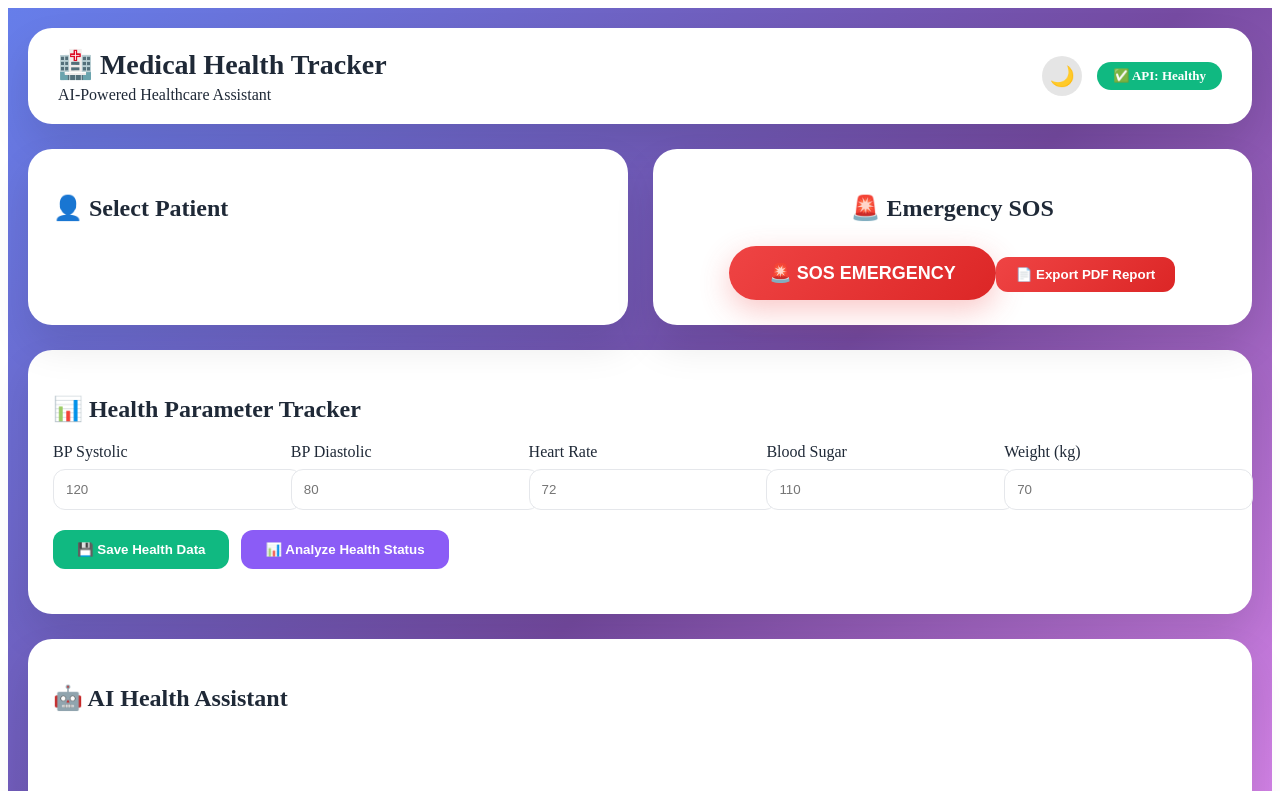
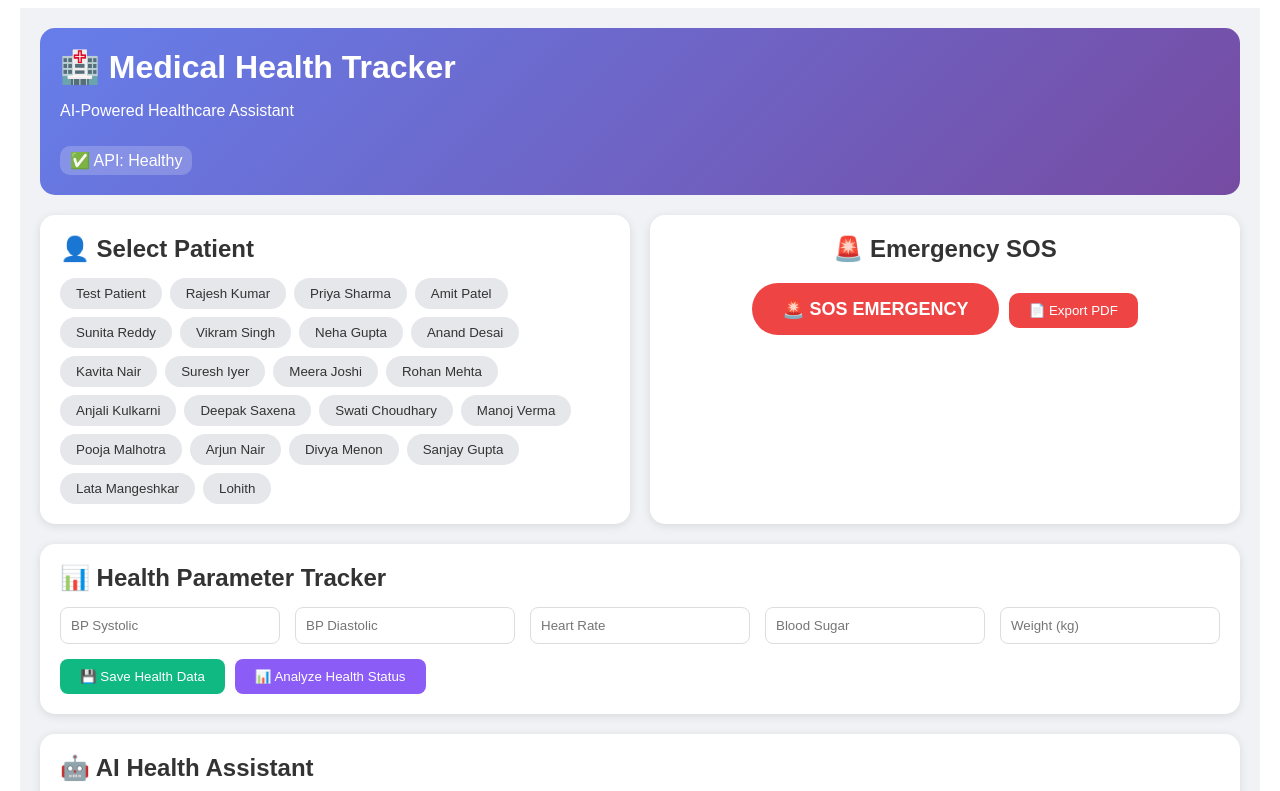
Before and after one commit to Sandeepsrinivasan-14/Health-Reminder-Tracker, a React (Vite) app in the folder frontend/: page / in a window 1280 px wide. Shown: the top 791 px of the page. Built offline with nearby package versions, Linux system fonts and the light colour scheme; no server answers.

Commit message:
HARDCODED USERS - 22 patients visible immediately

```diff
--- a/frontend/src/App.jsx
+++ b/frontend/src/App.jsx
@@ -1,71 +1,42 @@
-import React, { useState, useEffect } from 'react';
+import React, { useState } from 'react';
+
+// HARDCODED USERS - Guaranteed to show immediately
+const USERS = [
+  { id: 1, name: "Test Patient" },
+  { id: 2, name: "Rajesh Kumar" },
+  { id: 3, name: "Priya Sharma" },
+  { id: 4, name: "Amit Patel" },
+  { id: 5, name: "Sunita Reddy" },
+  { id: 6, name: "Vikram Singh" },
+  { id: 7, name: "Neha Gupta" },
+  { id: 8, name: "Anand Desai" },
+  { id: 9, name: "Kavita Nair" },
+  { id: 10, name: "Suresh Iyer" },
+  { id: 11, name: "Meera Joshi" },
+  { id: 12, name: "Rohan Mehta" },
+  { id: 13, name: "Anjali Kulkarni" },
+  { id: 14, name: "Deepak Saxena" },
+  { id: 15, name: "Swati Choudhary" },
+  { id: 16, name: "Manoj Verma" },
+  { id: 17, name: "Pooja Malhotra" },
+  { id: 18, name: "Arjun Nair" },
+  { id: 19, name: "Divya Menon" },
+  { id: 20, name: "Sanjay Gupta" },
+  { id: 21, name: "Lata Mangeshkar" },
+  { id: 22, name: "Lohith" }
+];
 
 function App() {
   const [selectedUser, setSelectedUser] = useState(null);
-  const [users, setUsers] = useState([]);
-  const [loading, setLoading] = useState(true);
-  const [isDarkMode, setIsDarkMode] = useState(false);
   const [healthData, setHealthData] = useState({ bp_systolic: '', bp_diastolic: '', heart_rate: '', blood_sugar: '', weight: '' });
-  const [riskResult, setRiskResult] = useState(null);
   const [chatMessages, setChatMessages] = useState([]);
   const [aiQuestion, setAiQuestion] = useState('');
   const [isLoading, setIsLoading] = useState(false);
-  const [healthRecords, setHealthRecords] = useState([]);
+  const [riskResult, setRiskResult] = useState(null);
   const [healthTips, setHealthTips] = useState([]);
   const [showTips, setShowTips] = useState(false);
 
   const API_URL = 'https://health-reminder-tracker.onrender.com';
-
-  // Load users on startup
-  useEffect(() => {
-    loadUsers();
-    const savedTheme = localStorage.getItem('theme');
-    if (savedTheme === 'dark') {
-      setIsDarkMode(true);
-      document.body.style.background = '#0f172a';
-    }
-  }, []);
-
-  // Load health records when user changes
-  useEffect(() => {
-    if (selectedUser) {
-      loadHealthRecords();
-    }
-  }, [selectedUser]);
-
-  const loadUsers = async () => {
-    setLoading(true);
-    try {
-      const response = await fetch(`${API_URL}/users`);
-      const data = await response.json();
-      console.log("Users loaded:", data);
-      setUsers(data);
-    } catch (error) {
-      console.error("Failed to load users:", error);
-    } finally {
-      setLoading(false);
-    }
-  };
-
-  const loadHealthRecords = async () => {
-    try {
-      const response = await fetch(`${API_URL}/health-data/user/${selectedUser.id}`);
-      const data = await response.json();
-      setHealthRecords(data);
-      if (data && data.length > 0) {
-        const latest = data[0];
-        setHealthData({
-          bp_systolic: latest.bp_systolic || '',
-          bp_diastolic: latest.bp_diastolic || '',
-          heart_rate: latest.heart_rate || '',
-          blood_sugar: latest.blood_sugar || '',
-          weight: latest.weight || ''
-        });
-      }
-    } catch (error) {
-      console.error("Failed to load health records:", error);
-    }
-  };
 
   const saveHealthData = async () => {
     if (!selectedUser) { alert('Select a user first'); return; }
@@ -83,7 +54,6 @@ function App() {
       body: JSON.stringify(data)
     });
     alert('Health data saved!');
-    loadHealthRecords();
   };
 
   const analyzeRisk = async () => {
@@ -97,12 +67,12 @@ function App() {
         weight: parseFloat(healthData.weight) || 70
       }
     };
-    const response = await fetch(`${API_URL}/api/ai/health-risk`, {
+    const res = await fetch(`${API_URL}/api/ai/health-risk`, {
       method: 'POST',
       headers: { 'Content-Type': 'application/json' },
       body: JSON.stringify(riskBody)
     });
-    const data = await response.json();
+    const data = await res.json();
     setRiskResult(data);
   };
 
@@ -110,172 +80,136 @@ function App() {
     if (!selectedUser) { alert('Select a user first'); return; }
     if (!aiQuestion.trim()) return;
 
-    const userMessage = aiQuestion;
-    setChatMessages(prev => [...prev, { role: 'user', content: userMessage }]);
-    setAiQuestion('');
+    setChatMessages(prev => [...prev, { role: 'user', content: aiQuestion }]);
     setIsLoading(true);
 
-    try {
-      const response = await fetch(`${API_URL}/api/ai/chat`, {
+    const res = await fetch(`${API_URL}/api/ai/chat`, {
       method: 'POST',
       headers: { 'Content-Type': 'application/json' },
-        body: JSON.stringify({ query: userMessage, health_data: null, session_id: selectedUser.id.toString() })
+      body: JSON.stringify({ query: aiQuestion, health_data: null, session_id: selectedUser.id.toString() })
     });
-      const data = await response.json();
+    const data = await res.json();
     setChatMessages(prev => [...prev, { role: 'assistant', content: data.response }]);
-    } catch (err) {
-      setChatMessages(prev => [...prev, { role: 'assistant', content: 'Sorry, please try again.' }]);
-    } finally {
+    setAiQuestion('');
     setIsLoading(false);
-    }
   };
 
   const loadHealthTips = async () => {
-    if (!selectedUser) { alert('Select a user first'); return; }
-    try {
-      const response = await fetch(`${API_URL}/health-tips`);
-      const data = await response.json();
+    const res = await fetch(`${API_URL}/health-tips`);
+    const data = await res.json();
     setHealthTips(data);
     setShowTips(true);
-    } catch (error) {
-      setHealthTips(['Unable to load tips']);
-      setShowTips(true);
-    }
   };
 
   const sendSOS = async () => {
-    try {
     await fetch(`${API_URL}/sos`, { method: 'POST' });
-      alert('🚨 SOS Alert Sent! Caregiver notified.');
-    } catch (err) {
-      alert('❌ Failed to send SOS');
-    }
+    alert('🚨 SOS Alert Sent!');
   };
 
   const exportPDF = () => {
-    if (!selectedUser) { alert('Select a user first'); return; }
+    if (!selectedUser) return;
     window.open(`${API_URL}/export-pdf/${selectedUser.id}`, '_blank');
   };
 
-  const toggleTheme = () => {
-    const newTheme = !isDarkMode;
-    setIsDarkMode(newTheme);
-    localStorage.setItem('theme', newTheme ? 'dark' : 'light');
-    document.body.style.background = newTheme ? '#0f172a' : '#f0f2f5';
-  };
+  return (
+    <div style={{ maxWidth: '1200px', margin: '0 auto', padding: '20px', fontFamily: 'Arial', background: '#f0f2f5', minHeight: '100vh' }}>
+      <div style={{ background: 'linear-gradient(135deg, #667eea, #764ba2)', borderRadius: '15px', padding: '20px', marginBottom: '20px', color: 'white' }}>
+        <h1 style={{ margin: 0 }}>🏥 Medical Health Tracker</h1>
+        <p>AI-Powered Healthcare Assistant</p>
+        <div style={{ marginTop: '10px', background: 'rgba(255,255,255,0.2)', padding: '5px 10px', borderRadius: '10px', display: 'inline-block' }}>✅ API: Healthy</div>
+      </div>
 
-  const cardBg = isDarkMode ? '#1e293b' : '#ffffff';
-  const textColor = isDarkMode ? '#f1f5f9' : '#1f2937';
-  const borderColor = isDarkMode ? '#334155' : '#e5e7eb';
-  const inputBg = isDarkMode ? '#334155' : '#ffffff';
+      <div style={{ display: 'grid', gridTemplateColumns: '1fr 1fr', gap: '20px', marginBottom: '20px' }}>
 
-  return React.createElement('div', { style: { minHeight: '100vh', background: 'linear-gradient(135deg, #667eea 0%, #764ba2 50%, #f093fb 100%)', padding: '20px' } },
-    React.createElement('div', { style: { maxWidth: '1400px', margin: '0 auto' } },
+        {/* User Selection - NOW WITH HARDCODED USERS */}
+        <div style={{ background: 'white', borderRadius: '15px', padding: '20px', boxShadow: '0 2px 10px rgba(0,0,0,0.1)' }}>
+          <h2 style={{ margin: '0 0 15px', color: '#333' }}>👤 Select Patient</h2>
+          <div style={{ display: 'flex', flexWrap: 'wrap', gap: '8px', maxHeight: '300px', overflowY: 'auto' }}>
+            {USERS.map(user => (
+              <button
+                key={user.id}
+                onClick={() => setSelectedUser(user)}
+                style={{
+                  padding: '8px 16px',
+                  background: selectedUser?.id === user.id ? '#667eea' : '#e5e7eb',
+                  color: selectedUser?.id === user.id ? 'white' : '#333',
+                  border: 'none',
+                  borderRadius: '20px',
+                  cursor: 'pointer'
+                }}
+              >
+                {user.name}
+              </button>
+            ))}
+          </div>
+          {selectedUser && <p style={{ marginTop: '10px', color: '#10b981' }}>✅ Selected: {selectedUser.name}</p>}
+        </div>
 
-      React.createElement('div', { style: { background: cardBg, borderRadius: '24px', padding: '20px 30px', marginBottom: '25px', display: 'flex', justifyContent: 'space-between', alignItems: 'center', boxShadow: '0 20px 40px rgba(0,0,0,0.1)' } },
-        React.createElement('div', null,
-          React.createElement('h1', { style: { margin: 0, fontSize: '28px', color: textColor } }, '🏥 Medical Health Tracker'),
-          React.createElement('p', { style: { margin: '5px 0 0', color: textColor } }, 'AI-Powered Healthcare Assistant')
-        ),
-        React.createElement('div', { style: { display: 'flex', gap: '15px', alignItems: 'center' } },
-          React.createElement('button', { onClick: toggleTheme, style: { background: 'rgba(0,0,0,0.1)', border: 'none', borderRadius: '50%', width: '40px', height: '40px', fontSize: '20px', cursor: 'pointer', color: textColor } }, isDarkMode ? '☀️' : '🌙'),
-          React.createElement('div', { style: { background: '#10b981', padding: '6px 16px', borderRadius: '50px', color: 'white', fontSize: '13px', fontWeight: '600' } }, '✅ API: Healthy')
-        )
-      ),
+        {/* SOS Card */}
+        <div style={{ background: 'white', borderRadius: '15px', padding: '20px', textAlign: 'center', boxShadow: '0 2px 10px rgba(0,0,0,0.1)' }}>
+          <h2 style={{ margin: '0 0 15px', color: '#333' }}>🚨 Emergency SOS</h2>
+          <button onClick={sendSOS} style={{ background: '#ef4444', color: 'white', padding: '15px 30px', fontSize: '18px', fontWeight: 'bold', border: 'none', borderRadius: '50px', cursor: 'pointer' }}>🚨 SOS EMERGENCY</button>
+          <button onClick={exportPDF} style={{ marginTop: '15px', padding: '10px 20px', background: '#ef4444', color: 'white', border: 'none', borderRadius: '10px', cursor: 'pointer', marginLeft: '10px' }}>📄 Export PDF</button>
+        </div>
+      </div>
 
-      React.createElement('div', { style: { display: 'grid', gridTemplateColumns: '1fr 1fr', gap: '25px', marginBottom: '25px' } },
+      {/* Health Parameters */}
+      <div style={{ background: 'white', borderRadius: '15px', padding: '20px', marginBottom: '20px', boxShadow: '0 2px 10px rgba(0,0,0,0.1)' }}>
+        <h2 style={{ margin: '0 0 15px', color: '#333' }}>📊 Health Parameter Tracker</h2>
+        <div style={{ display: 'grid', gridTemplateColumns: 'repeat(5, 1fr)', gap: '15px', marginBottom: '15px' }}>
+          <input type="number" placeholder="BP Systolic" value={healthData.bp_systolic} onChange={(e) => setHealthData({...healthData, bp_systolic: e.target.value})} style={{ padding: '10px', border: '1px solid #ddd', borderRadius: '8px' }} />
+          <input type="number" placeholder="BP Diastolic" value={healthData.bp_diastolic} onChange={(e) => setHealthData({...healthData, bp_diastolic: e.target.value})} style={{ padding: '10px', border: '1px solid #ddd', borderRadius: '8px' }} />
+          <input type="number" placeholder="Heart Rate" value={healthData.heart_rate} onChange={(e) => setHealthData({...healthData, heart_rate: e.target.value})} style={{ padding: '10px', border: '1px solid #ddd', borderRadius: '8px' }} />
+          <input type="number" placeholder="Blood Sugar" value={healthData.blood_sugar} onChange={(e) => setHealthData({...healthData, blood_sugar: e.target.value})} style={{ padding: '10px', border: '1px solid #ddd', borderRadius: '8px' }} />
+          <input type="number" placeholder="Weight (kg)" value={healthData.weight} onChange={(e) => setHealthData({...healthData, weight: e.target.value})} style={{ padding: '10px', border: '1px solid #ddd', borderRadius: '8px' }} />
+        </div>
+        <div style={{ display: 'flex', gap: '10px' }}>
+          <button onClick={saveHealthData} style={{ padding: '10px 20px', background: '#10b981', color: 'white', border: 'none', borderRadius: '8px', cursor: 'pointer' }}>💾 Save Health Data</button>
+          <button onClick={analyzeRisk} style={{ padding: '10px 20px', background: '#8b5cf6', color: 'white', border: 'none', borderRadius: '8px', cursor: 'pointer' }}>📊 Analyze Health Status</button>
+        </div>
 
-        React.createElement('div', { style: { background: cardBg, borderRadius: '24px', padding: '25px', boxShadow: '0 20px 40px rgba(0,0,0,0.1)' } },
-          React.createElement('h2', { style: { color: textColor, marginBottom: '20px' } }, '👤 Select Patient'),
-          loading ? React.createElement('div', { style: { textAlign: 'center', padding: '20px', color: textColor } }, 'Loading patients...') :
-            React.createElement('div', { style: { display: 'flex', flexWrap: 'wrap', gap: '10px', maxHeight: '300px', overflowY: 'auto' } },
-              users.map(user => React.createElement('button', { key: user.id, onClick: () => setSelectedUser(user), style: { padding: '8px 18px', background: selectedUser?.id === user.id ? 'linear-gradient(135deg, #667eea, #764ba2)' : isDarkMode ? '#334155' : '#f3f4f6', color: selectedUser?.id === user.id ? 'white' : textColor, border: 'none', borderRadius: '50px', cursor: 'pointer', fontSize: '13px', margin: '4px' } }, user.name))
-            ),
-          selectedUser && React.createElement('div', { style: { marginTop: '15px', padding: '12px', background: 'rgba(16,185,129,0.1)', borderRadius: '12px' } },
-            React.createElement('span', { style: { color: '#059669', fontWeight: '600' } }, '✅ Selected: ', selectedUser.name)
-          )
-        ),
+        {riskResult && (
+          <div style={{ marginTop: '15px', padding: '15px', background: riskResult.risk_level === 'HIGH' ? '#fee2e2' : '#d1fae5', borderRadius: '8px' }}>
+            <h4>Risk Level: {riskResult.risk_level}</h4>
+            <p><strong>Issues:</strong> {riskResult.risks?.join(', ') || 'None'}</p>
+            <p><strong>Recommendations:</strong> {riskResult.recommendations?.join('; ') || 'Continue monitoring'}</p>
+          </div>
+        )}
+      </div>
 
-        React.createElement('div', { style: { background: cardBg, borderRadius: '24px', padding: '25px', boxShadow: '0 20px 40px rgba(0,0,0,0.1)', textAlign: 'center' } },
-          React.createElement('h2', { style: { color: textColor, marginBottom: '20px' } }, '🚨 Emergency SOS'),
-          React.createElement('button', { onClick: sendSOS, style: { background: 'linear-gradient(135deg, #ef4444, #dc2626)', color: 'white', padding: '16px 40px', fontSize: '18px', fontWeight: 'bold', border: 'none', borderRadius: '50px', cursor: 'pointer', boxShadow: '0 10px 30px rgba(239,68,68,0.3)' } }, '🚨 SOS EMERGENCY'),
-          React.createElement('button', { onClick: exportPDF, style: { marginTop: '15px', padding: '10px 20px', background: 'linear-gradient(135deg, #ef4444, #dc2626)', color: 'white', border: 'none', borderRadius: '12px', cursor: 'pointer', fontWeight: '600' } }, '📄 Export PDF Report')
-        )
-      ),
+      {/* AI Chat */}
+      <div style={{ background: 'white', borderRadius: '15px', padding: '20px', marginBottom: '20px', boxShadow: '0 2px 10px rgba(0,0,0,0.1)' }}>
+        <h2 style={{ margin: '0 0 15px', color: '#333' }}>🤖 AI Health Assistant</h2>
+        {selectedUser ? (
+          <>
+            <div style={{ height: '250px', overflowY: 'auto', border: '1px solid #ddd', borderRadius: '8px', padding: '10px', marginBottom: '10px', background: '#f9fafb' }}>
+              {chatMessages.length === 0 && <p style={{ textAlign: 'center', color: '#999' }}>Ask me about {selectedUser.name}'s health!</p>}
+              {chatMessages.map((msg, i) => (
+                <div key={i} style={{ marginBottom: '8px', textAlign: msg.role === 'user' ? 'right' : 'left' }}>
+                  <span style={{ display: 'inline-block', padding: '8px 12px', borderRadius: '12px', background: msg.role === 'user' ? '#667eea' : '#e5e7eb', color: msg.role === 'user' ? 'white' : '#333' }}>
+                    <strong>{msg.role === 'user' ? 'You' : 'AI'}:</strong> {msg.content}
+                  </span>
+                </div>
+              ))}
+              {isLoading && <p style={{ color: '#999' }}>AI is thinking...</p>}
+            </div>
+            <div style={{ display: 'flex', gap: '10px' }}>
+              <input type="text" placeholder="Ask about health..." value={aiQuestion} onChange={(e) => setAiQuestion(e.target.value)} onKeyPress={(e) => e.key === 'Enter' && askAI()} style={{ flex: 1, padding: '10px', border: '1px solid #ddd', borderRadius: '8px' }} />
+              <button onClick={askAI} disabled={isLoading} style={{ padding: '10px 20px', background: '#667eea', color: 'white', border: 'none', borderRadius: '8px', cursor: 'pointer' }}>Send</button>
+            </div>
+          </>
+        ) : <p style={{ textAlign: 'center', padding: '40px', color: '#999' }}>👤 Please select a patient first</p>}
+      </div>
 
-      React.createElement('div', { style: { background: cardBg, borderRadius: '24px', padding: '25px', boxShadow: '0 20px 40px rgba(0,0,0,0.1)', marginBottom: '25px' } },
-        React.createElement('h2', { style: { color: textColor, marginBottom: '20px' } }, '📊 Health Parameter Tracker'),
-        React.createElement('div', { style: { display: 'grid', gridTemplateColumns: 'repeat(5, 1fr)', gap: '15px', marginBottom: '20px' } },
-          [
-            { label: 'BP Systolic', key: 'bp_systolic', placeholder: '120' },
-            { label: 'BP Diastolic', key: 'bp_diastolic', placeholder: '80' },
-            { label: 'Heart Rate', key: 'heart_rate', placeholder: '72' },
-            { label: 'Blood Sugar', key: 'blood_sugar', placeholder: '110' },
-            { label: 'Weight (kg)', key: 'weight', placeholder: '70' }
-          ].map(field => React.createElement('div', { key: field.key },
-            React.createElement('label', { style: { display: 'block', marginBottom: '8px', color: textColor, fontWeight: '500' } }, field.label),
-            React.createElement('input', { type: 'number', placeholder: field.placeholder, value: healthData[field.key], onChange: (e) => setHealthData({...healthData, [field.key]: e.target.value}), style: { width: '100%', padding: '12px', border: `1px solid ${borderColor}`, borderRadius: '12px', background: inputBg, color: textColor } })
-          ))
-        ),
-        React.createElement('div', { style: { display: 'flex', gap: '12px', marginBottom: '20px' } },
-          React.createElement('button', { onClick: saveHealthData, style: { padding: '12px 24px', background: '#10b981', color: 'white', border: 'none', borderRadius: '12px', cursor: 'pointer', fontWeight: '600' } }, '💾 Save Health Data'),
-          React.createElement('button', { onClick: analyzeRisk, style: { padding: '12px 24px', background: '#8b5cf6', color: 'white', border: 'none', borderRadius: '12px', cursor: 'pointer', fontWeight: '600' } }, '📊 Analyze Health Status')
-        ),
-
-        riskResult && React.createElement('div', { style: { marginTop: '15px', padding: '18px', borderRadius: '16px', background: riskResult.risk_level === 'HIGH' ? 'rgba(239,68,68,0.1)' : 'rgba(16,185,129,0.1)' } },
-          React.createElement('h4', { style: { margin: 0, color: riskResult.risk_level === 'HIGH' ? '#dc2626' : '#059669' } }, 'Risk Level: ', riskResult.risk_level),
-          React.createElement('p', { style: { margin: '8px 0', color: textColor } }, React.createElement('strong', null, 'Issues: '), riskResult.risks?.join(', ') || 'None'),
-          React.createElement('p', { style: { margin: 0, color: textColor } }, React.createElement('strong', null, 'Recommendations: '), riskResult.recommendations?.join('; ') || 'Continue monitoring')
-        ),
-
-        healthRecords.length > 0 && React.createElement('div', { style: { marginTop: '20px' } },
-          React.createElement('h3', { style: { color: textColor, marginBottom: '10px' } }, '📋 Recent Health Records'),
-          React.createElement('div', { style: { overflowX: 'auto' } },
-            React.createElement('table', { style: { width: '100%', borderCollapse: 'collapse' } },
-              React.createElement('thead', null,
-                React.createElement('tr', { style: { background: isDarkMode ? '#334155' : '#f3f4f6' } },
-                  ['Date', 'BP', 'HR', 'Sugar', 'Weight'].map(h => React.createElement('th', { key: h, style: { padding: '10px', textAlign: 'left', color: textColor } }, h))
-                )
-              ),
-              React.createElement('tbody', null,
-                healthRecords.slice(0, 5).map((r, i) => React.createElement('tr', { key: i, style: { borderBottom: `1px solid ${borderColor}` } },
-                  React.createElement('td', { style: { padding: '8px', color: textColor } }, new Date(r.recorded_at).toLocaleDateString()),
-                  React.createElement('td', { style: { padding: '8px', color: textColor } }, `${r.bp_systolic}/${r.bp_diastolic}`),
-                  React.createElement('td', { style: { padding: '8px', color: textColor } }, r.heart_rate),
-                  React.createElement('td', { style: { padding: '8px', color: textColor } }, r.blood_sugar),
-                  React.createElement('td', { style: { padding: '8px', color: textColor } }, r.weight)
-                ))
-              )
-            )
-          )
-        )
-      ),
-
-      React.createElement('div', { style: { background: cardBg, borderRadius: '24px', padding: '25px', boxShadow: '0 20px 40px rgba(0,0,0,0.1)' } },
-        React.createElement('h2', { style: { color: textColor, marginBottom: '20px' } }, '🤖 AI Health Assistant'),
-        selectedUser ? [
-          React.createElement('div', { key: 'chat', style: { height: '300px', overflowY: 'auto', background: isDarkMode ? '#0f172a' : '#f9fafb', borderRadius: '16px', padding: '15px', marginBottom: '15px', border: `1px solid ${borderColor}` } },
-            chatMessages.length === 0 && React.createElement('div', { style: { textAlign: 'center', color: '#9ca3af', padding: '50px' } }, '💬 Ask me anything about your health!'),
-            chatMessages.map((msg, idx) => React.createElement('div', { key: idx, style: { marginBottom: '12px', textAlign: msg.role === 'user' ? 'right' : 'left' } },
-              React.createElement('div', { style: { display: 'inline-block', maxWidth: '80%', padding: '10px 16px', borderRadius: '20px', background: msg.role === 'user' ? 'linear-gradient(135deg, #667eea, #764ba2)' : isDarkMode ? '#334155' : 'white', color: msg.role === 'user' ? 'white' : textColor } },
-                React.createElement('strong', null, msg.role === 'user' ? 'You' : 'AI'), ': ', msg.content
-              )
-            )),
-            isLoading && React.createElement('div', { style: { textAlign: 'left' } }, React.createElement('div', { style: { display: 'inline-block', padding: '10px 16px', borderRadius: '20px', background: isDarkMode ? '#334155' : '#f3f4f6', color: '#9ca3af' } }, 'AI is thinking...'))
-          ),
-          React.createElement('div', { key: 'input', style: { display: 'flex', gap: '10px' } },
-            React.createElement('input', { type: 'text', placeholder: 'Type your health question...', value: aiQuestion, onChange: (e) => setAiQuestion(e.target.value), onKeyPress: (e) => e.key === 'Enter' && askAI(), style: { flex: 1, padding: '12px', border: `1px solid ${borderColor}`, borderRadius: '12px', background: inputBg, color: textColor } }),
-            React.createElement('button', { onClick: askAI, disabled: isLoading, style: { padding: '12px 24px', background: 'linear-gradient(135deg, #667eea, #764ba2)', color: 'white', border: 'none', borderRadius: '12px', cursor: 'pointer', fontWeight: '600' } }, 'Send')
-          )
-        ] : React.createElement('div', { style: { textAlign: 'center', padding: '60px', color: '#9ca3af' } }, '👤 Please select a patient first')
-      ),
-
-      React.createElement('div', { style: { background: cardBg, borderRadius: '24px', padding: '25px', boxShadow: '0 20px 40px rgba(0,0,0,0.1)', marginTop: '25px' } },
-        React.createElement('h2', { style: { color: textColor, marginBottom: '20px' } }, '💡 Health Tips'),
-        React.createElement('button', { onClick: loadHealthTips, style: { padding: '12px 24px', background: '#f59e0b', color: 'white', border: 'none', borderRadius: '12px', cursor: 'pointer', fontWeight: '600' } }, '📋 Load Health Tips'),
-        showTips && healthTips.length > 0 && React.createElement('div', { style: { marginTop: '15px' } }, healthTips.map((tip, i) => React.createElement('div', { key: i, style: { padding: '12px', marginBottom: '8px', background: '#f3f4f6', borderRadius: '8px', color: '#333' } }, '✓ ', tip)))
-      )
-    )
+      {/* Health Tips */}
+      <div style={{ background: 'white', borderRadius: '15px', padding: '20px', boxShadow: '0 2px 10px rgba(0,0,0,0.1)' }}>
+        <h2 style={{ margin: '0 0 15px', color: '#333' }}>💡 Health Tips</h2>
+        <button onClick={loadHealthTips} style={{ padding: '10px 20px', background: '#f59e0b', color: 'white', border: 'none', borderRadius: '8px', cursor: 'pointer' }}>📋 Load Health Tips</button>
+        {showTips && healthTips.map((tip, i) => (
+          <div key={i} style={{ padding: '10px', marginTop: '8px', background: '#f3f4f6', borderRadius: '8px' }}>✓ {tip}</div>
+        ))}
+      </div>
+    </div>
   );
 }
 
```
Lines whose indentation alone changed are shown as unchanged.
